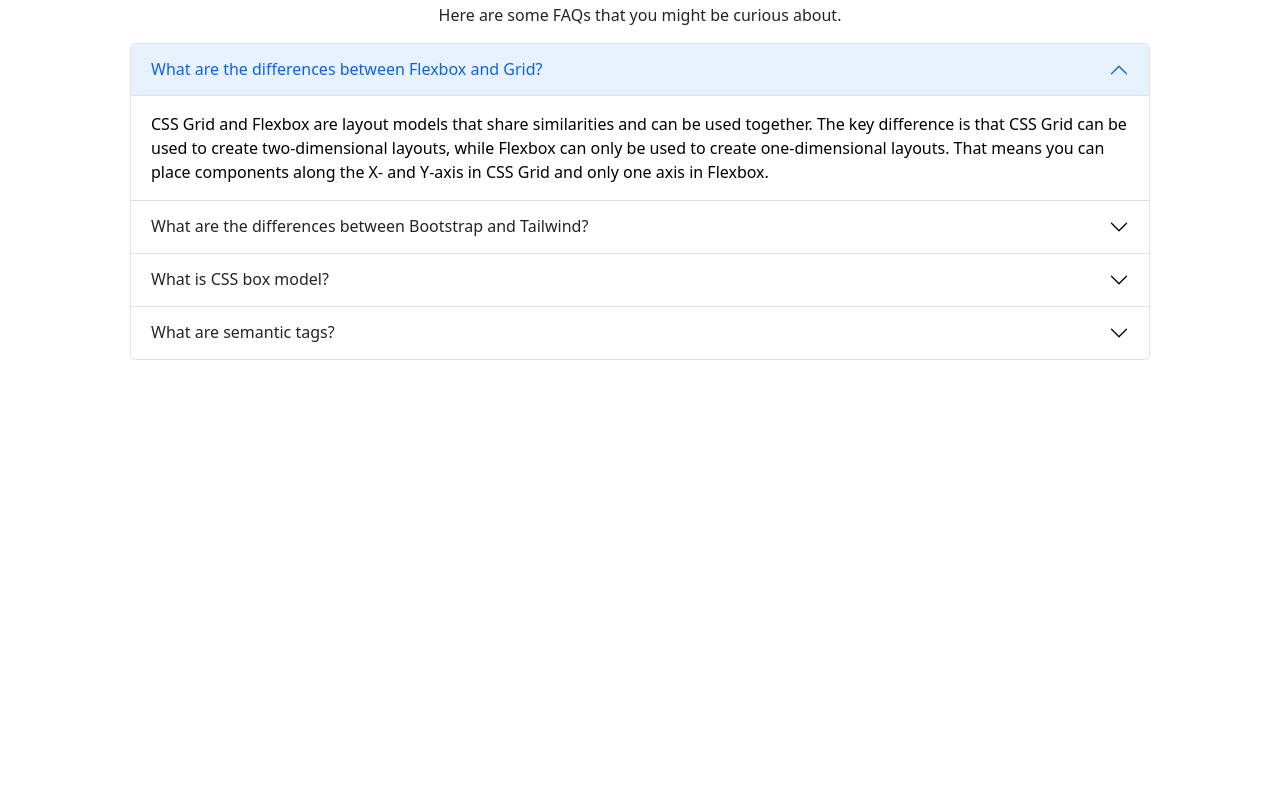
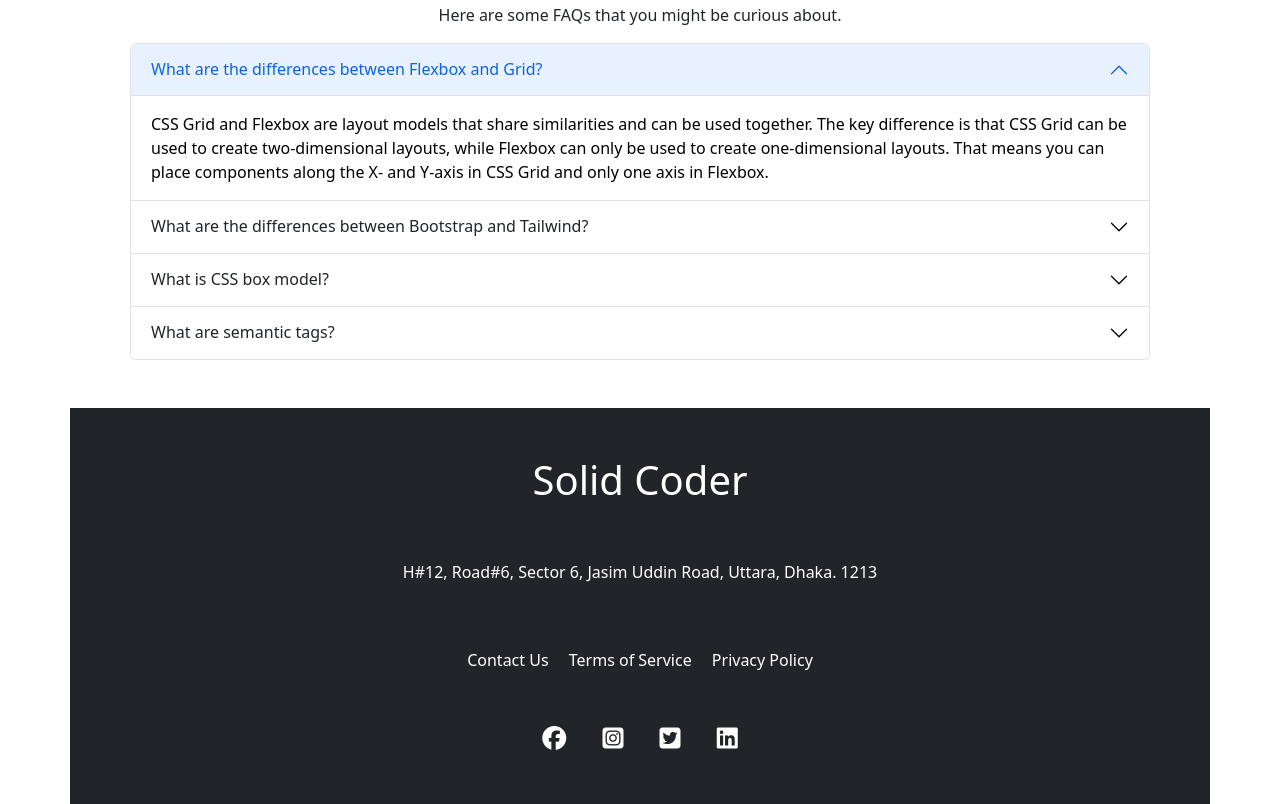
Before and after one commit to afrojani/education-website-bootstrap, a plain HTML site: page index.html in a window 1280 px wide. Shown: the part 1918-2722 px from the top of the page. Before the commit the page ends 2278 px from the top, so only its background shows below. Drawn offline with nearby package versions, Linux system fonts and the light colour scheme.

Commit message:
footer added

```diff
--- a/index.html
+++ b/index.html
@@ -5,6 +5,8 @@
     <meta charset="utf-8">
     <meta name="viewport" content="width=device-width, initial-scale=1">
     <title>Solid Coder</title>
+    <!-- font awesome kit -->
+    <script src="https://kit.fontawesome.com/b27d5c7bfa.js" crossorigin="anonymous"></script>
     <link href="https://cdn.jsdelivr.net/npm/bootstrap@5.2.0/dist/css/bootstrap.min.css" rel="stylesheet"
         integrity="sha384-gH2yIJqKdNHPEq0n4Mqa/HGKIhSkIHeL5AyhkYV8i59U5AR6csBvApHHNl/vI1Bx" crossorigin="anonymous">
 </head>
@@ -323,5 +325,25 @@
         integrity="sha384-A3rJD856KowSb7dwlZdYEkO39Gagi7vIsF0jrRAoQmDKKtQBHUuLZ9AsSv4jD4Xa"
         crossorigin="anonymous"></script>
 </body>
+<!-- footer -->
+<footer class="container mt-5 bg-dark d-flex flex-column justify-content-center align-items-center">
+    <div class="text-white mt-5">
+        <h1>Solid Coder</h1>
+    </div>
+    <div class="text-white m-5">
+        <p>H#12, Road#6, Sector 6, Jasim Uddin Road, Uttara, Dhaka. 1213</p>
+    </div>
+    <div>
+        <a href="" class="text-decoration-none  text-white m-2 ">Contact Us</a>
+        <a href="" class="text-decoration-none  text-white m-2 ">Terms of Service </a>
+        <a href="" class="text-decoration-none  text-white m-2 ">Privacy Policy </a>
+    </div>
+    <div class="m-5">
+        <a href="" class="text-decoration-none  text-white m-3 fs-4 "><i class="fa-brands fa-facebook"></i></a>
+        <a href="" class="text-decoration-none  text-white m-3 fs-4 "><i class="fa-brands fa-instagram-square"></i></a>
+        <a href="" class="text-decoration-none  text-white m-3 fs-4 "><i class="fa-brands fa-twitter-square"></i></a>
+        <a href="" class="text-decoration-none  text-white m-3 fs-4 "><i class="fa-brands fa-linkedin"></i></a>
+    </div>
+</footer>
 
 </html>
```
